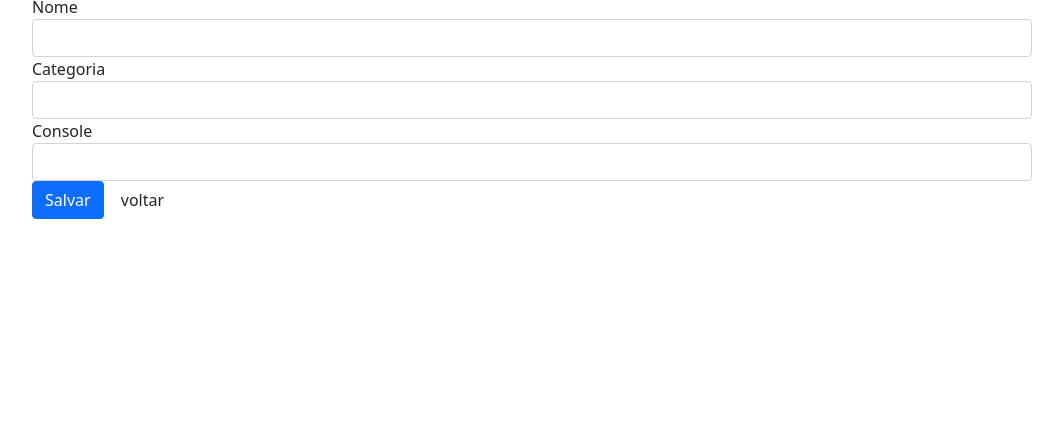
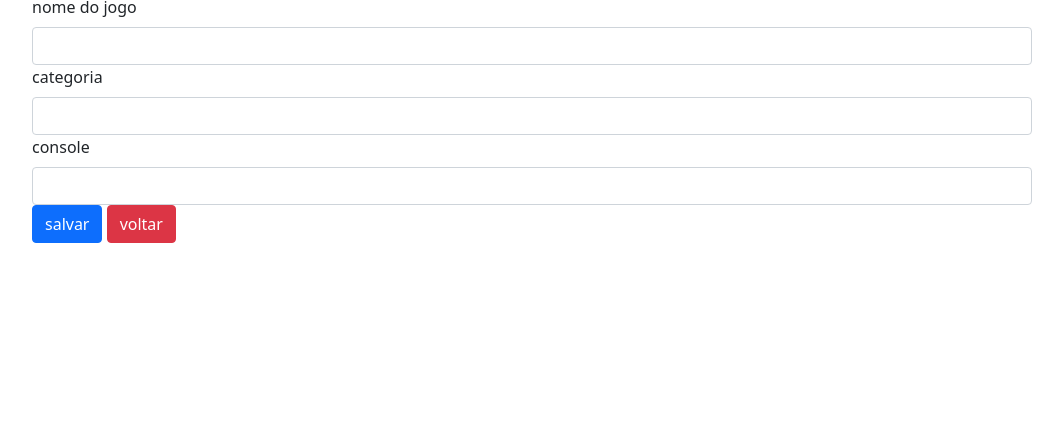
Before and after one commit to dihparaguai/alura.jogoteca-flask-api-sql, a Flask app: page /novo in a window 1280 px wide. Shown: the part 375-800 px from the top of the page, without its empty margins (108-1171 px from the left). Run offline with Flask 3, Linux system fonts and the light colour scheme; the visitor is signed in with stand-in values (Sample User, id 1); some libraries are stand-ins or nearby versions.

Commit message:
Adicionado suporte a flask_wtf no formulário novo.html. Criada função em helpers.py para validação. Atualizadas rotas novo() e criar() para integrar validações do flask_wtf.

```diff
--- a/helpers.py
+++ b/helpers.py
@@ -1,5 +1,15 @@
 import os
 from jogoteca import app
+from flask_wtf import FlaskForm
+from wtforms import StringField, validators, SubmitField
+
+
+class Formulario_jogo(FlaskForm):
+    nome = StringField('nome do jogo', [validators.DataRequired(), validators.Length(max=50, min=1)])
+    categoria = StringField('categoria', [validators.DataRequired(), validators.Length(max=40, min=1)])
+    console = StringField('console', [validators.DataRequired(), validators.Length(max=20, min=1)])
+    salvar = SubmitField('salvar')
+
 
 # busca na pasta de arquivos o nome o arquivo especifico
 def recupera_capa(id):
--- a/templates/novo.html
+++ b/templates/novo.html
@@ -22,21 +22,23 @@
 
     <fieldset>
         <div class="form-group">
-            <label for="nome">Nome</label>
-            <input type="text" id="nome" name="nome" class="form-control">
+            {{ form.nome.label(class="form-label") }}
+            {{ form.nome(class="form-control") }}
         </div>
         <div class="form-group">
-            <label for="categoria">Categoria</label>
-            <input type="text" id="categoria" name="categoria" class="form-control">
+            {{ form.categoria.label(class="form-label") }}
+            {{ form.categoria(class="form-control") }}
         </div>
         <div class="form-group">
-            <label for="console">Console</label>
-            <input type="text" id="console" name="console" class="form-control">
+            {{ form.console.label(class="form-label") }}
+            {{ form.console(class="form-control") }}
         </div>
-        <button type="submit" class="btn btn-primary btn-salvar">Salvar</button>
+        <div class="form-group">
+            {{ form.salvar(class="btn btn-primary") }}
 
-        <!-- botao de navegacao -->
-        <a class="btn btn danger" href="{{ url_for('index') }}">voltar</a>
+            <!-- botao de navegacao -->
+            <a class="btn btn-danger" href="{{ url_for('index') }}">voltar</a>
+        </div>
     </fieldset>
 </form>
 
--- a/views.py
+++ b/views.py
@@ -12,7 +12,7 @@ import time
 
 from jogoteca import db, app
 from modules import Usuarios, Jogos
-from helpers import deleta_capa_antiga, recupera_capa
+from helpers import Formulario_jogo, deleta_capa_antiga, recupera_capa
 
 # rota da api
 @app.route('/')
@@ -36,17 +36,22 @@ def novo():
     # garante que se o usuario nao estiver loga, entao noa acessarava esta pagina
     if 'usuario_logado' not in session or session['usuario_logado'] == None:
         return redirect('/login?proxima=novo')
-    return render_template('novo.html', titulo='novo jogo')
+    form = Formulario_jogo()
+    return render_template('novo.html', titulo='novo jogo', form=form)
 
 
 # rota intermediaria, que recebe os valores do formulario sem passar pelo url do navegador
 @app.route('/criar', methods=['POST',])
 def criar():
+    form = Formulario_jogo(request.form)
+
+    if form.validate_on_submit():
+        return redirect(url_for('novo'))
 
     # atributos do formulario de cadastro
-    nome = request.form['nome']
-    categoria = request.form['categoria']
-    console = request.form['console']
+    nome = form.nome.data
+    categoria = form.categoria.data
+    console = form.console.data
 
     # verifica se o jogo que sera cadastrado ja existe no banco de dados
     if Jogos.query.filter_by(nome=nome).first():
```
